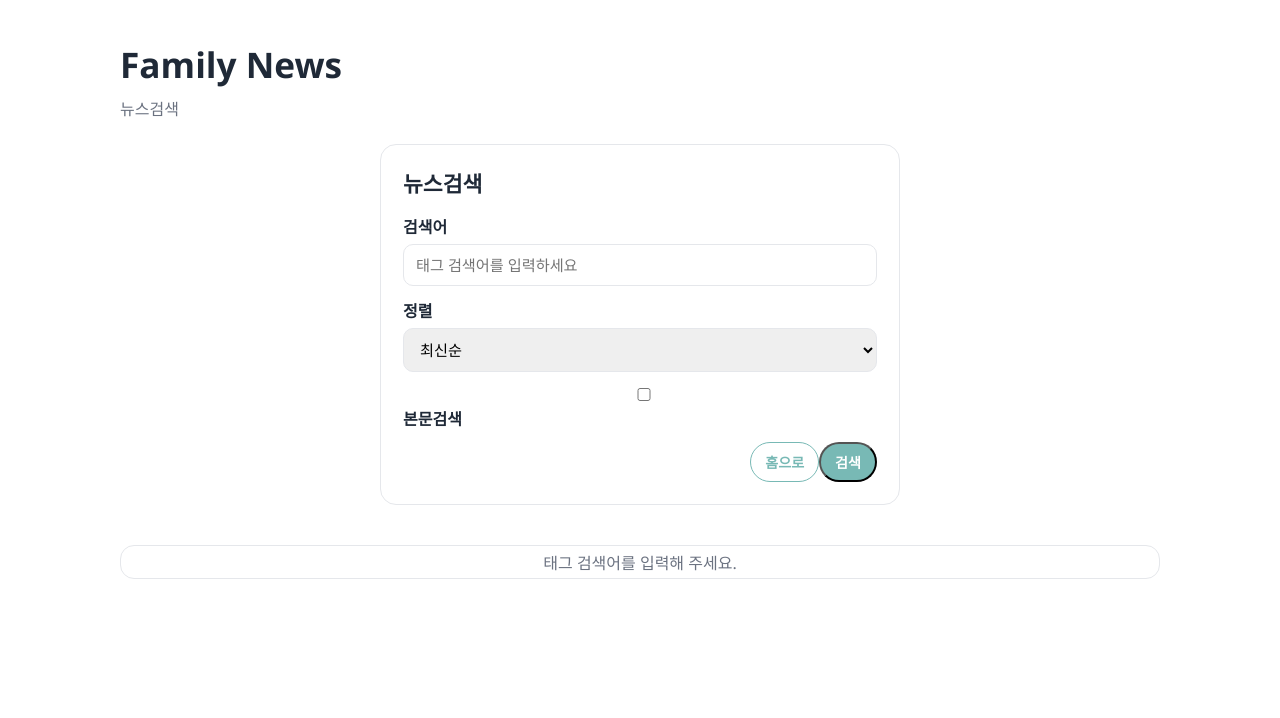
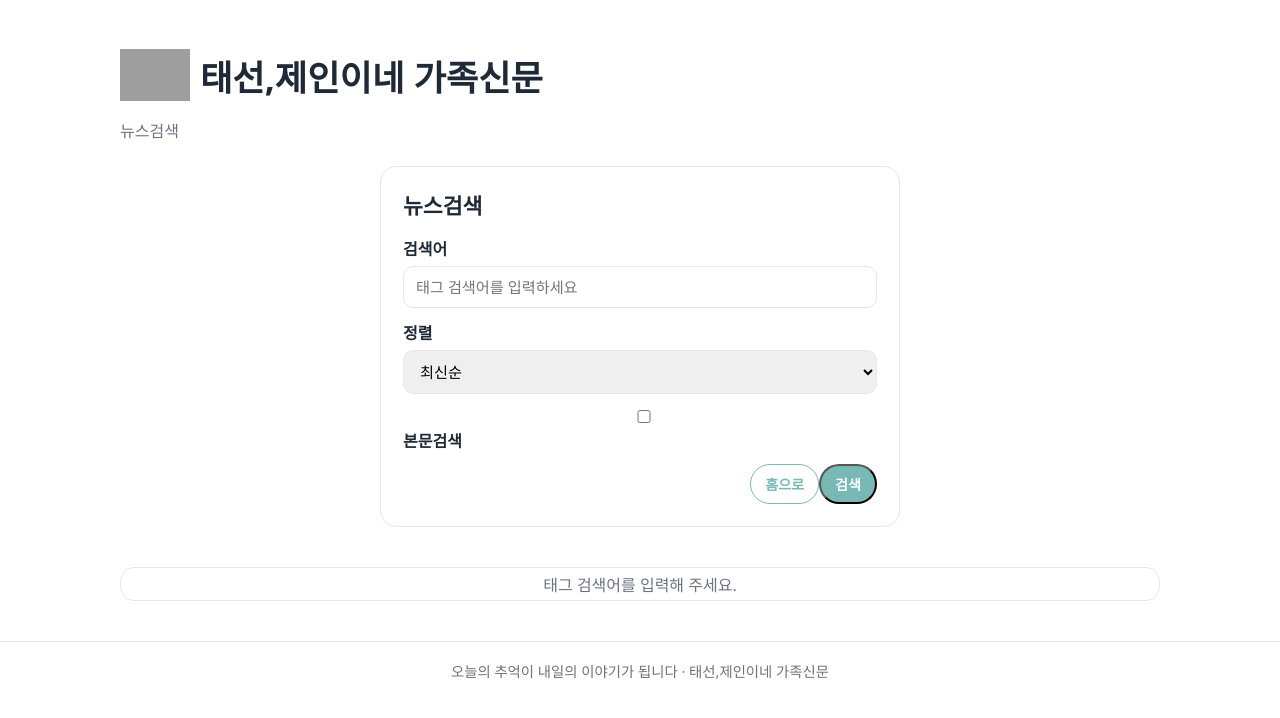
Before and after one commit to hkh7208/family_news, a Django app: page /search/ in a window 1280 px wide. Shown: the top 718 px of the page. Run offline with Django 5.2, Linux system fonts and the light colour scheme; grey boxes are pictures that could not be loaded.

Commit message:
꼬릿말추가

```diff
--- /dev/null
+++ b/posts/templates/posts/_site_footer.html
@@ -0,0 +1,5 @@
+<footer class="site-footer">
+    <div class="site-footer-inner">
+        오늘의 추억이 내일의 이야기가 됩니다 · 태선,제인이네 가족신문
+    </div>
+</footer>
--- a/posts/templates/posts/index.html
+++ b/posts/templates/posts/index.html
@@ -92,5 +92,6 @@
         </div>
         {% endfor %}
     </main>
+    {% include 'posts/_site_footer.html' %}
 </body>
 </html>
--- a/posts/templates/posts/search.html
+++ b/posts/templates/posts/search.html
@@ -4,13 +4,16 @@
 <head>
     <meta charset="UTF-8">
     <meta name="viewport" content="width=device-width, initial-scale=1.0">
-    <title>뉴스검색 | Family News</title>
+    <title>뉴스검색 | 태선,제인이네 가족신문</title>
     <link rel="stylesheet" href="{% static 'posts/home.css' %}">
 </head>
 <body>
     <header class="site-header">
         <div class="header-top">
-            <h1>Family News</h1>
+            <div class="site-title-wrap">
+                <img class="site-title-icon" src="{% static 'posts/icons/newspaper.png' %}" alt="신문 아이콘" width="70" height="70">
+                <h1>태선,제인이네 가족신문</h1>
+            </div>
         </div>
         <p>뉴스검색</p>
     </header>
@@ -89,5 +92,6 @@
         </div>
         {% endif %}
     </section>
+    {% include 'posts/_site_footer.html' %}
 </body>
 </html>
--- a/static/posts/home.css
+++ b/static/posts/home.css
@@ -37,8 +37,8 @@ body {
 }
 
 .site-title-icon {
-    width: 52px;
-    height: 52px;
+    width: 70px;
+    height: 70px;
     object-fit: contain;
 }
 
@@ -93,6 +93,20 @@ body {
 .site-header p {
     margin: 8px 0 0;
     color: var(--text-sub);
+}
+
+.site-footer {
+    margin-top: 28px;
+    padding: 18px 20px 26px;
+    border-top: 1px solid var(--card-border);
+}
+
+.site-footer-inner {
+    max-width: 1080px;
+    margin: 0 auto;
+    text-align: center;
+    color: var(--text-sub);
+    font-size: 0.9rem;
 }
 
 .content-actions {
```
Also changed, not shown: posts/templates/posts/add_family_member.html (+6 -2 lines), posts/templates/posts/detail.html (+6 -2 lines), posts/templates/posts/edit_post.html (+6 -2 lines), posts/templates/posts/login.html (+6 -2 lines), posts/templates/posts/pending_approvals.html (+6 -2 lines), posts/templates/posts/signup.html (+6 -2 lines), posts/templates/posts/upload_photo.html (+6 -2 lines).
